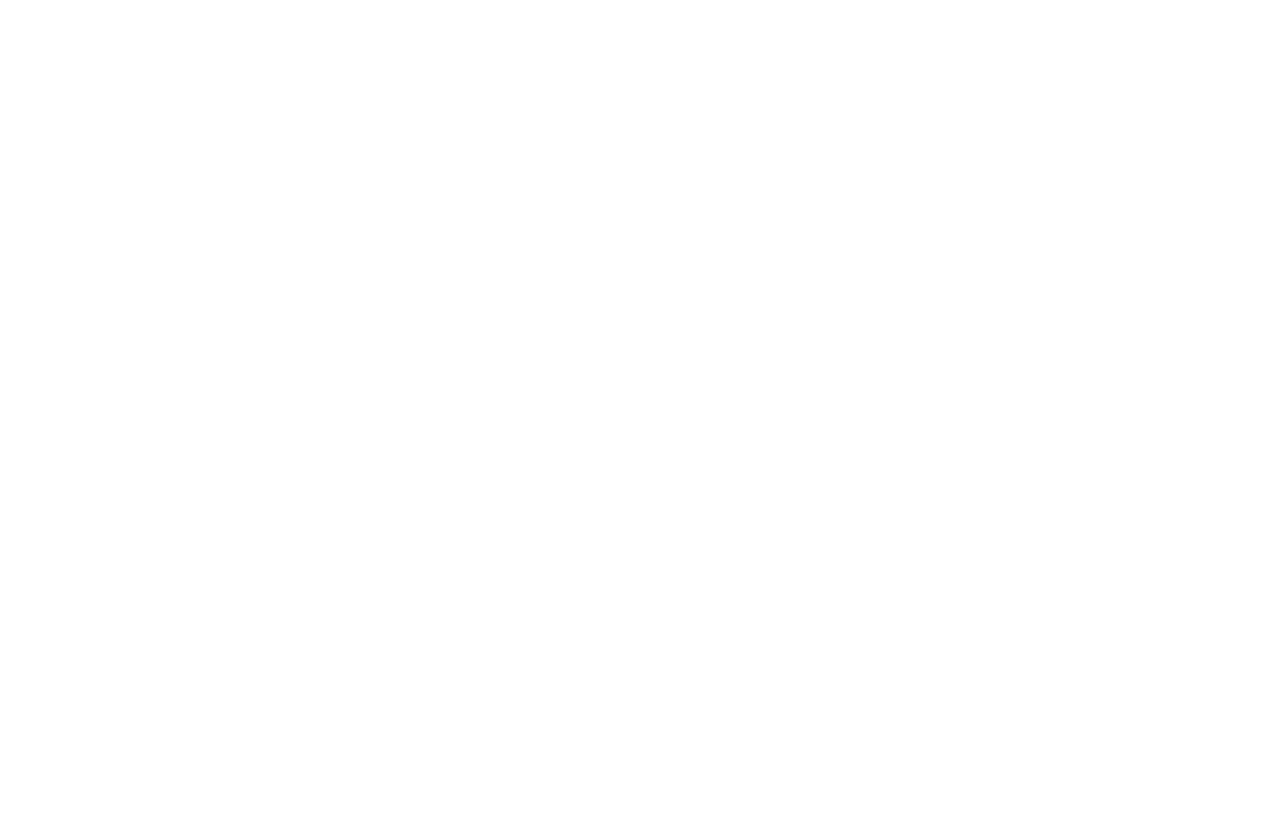
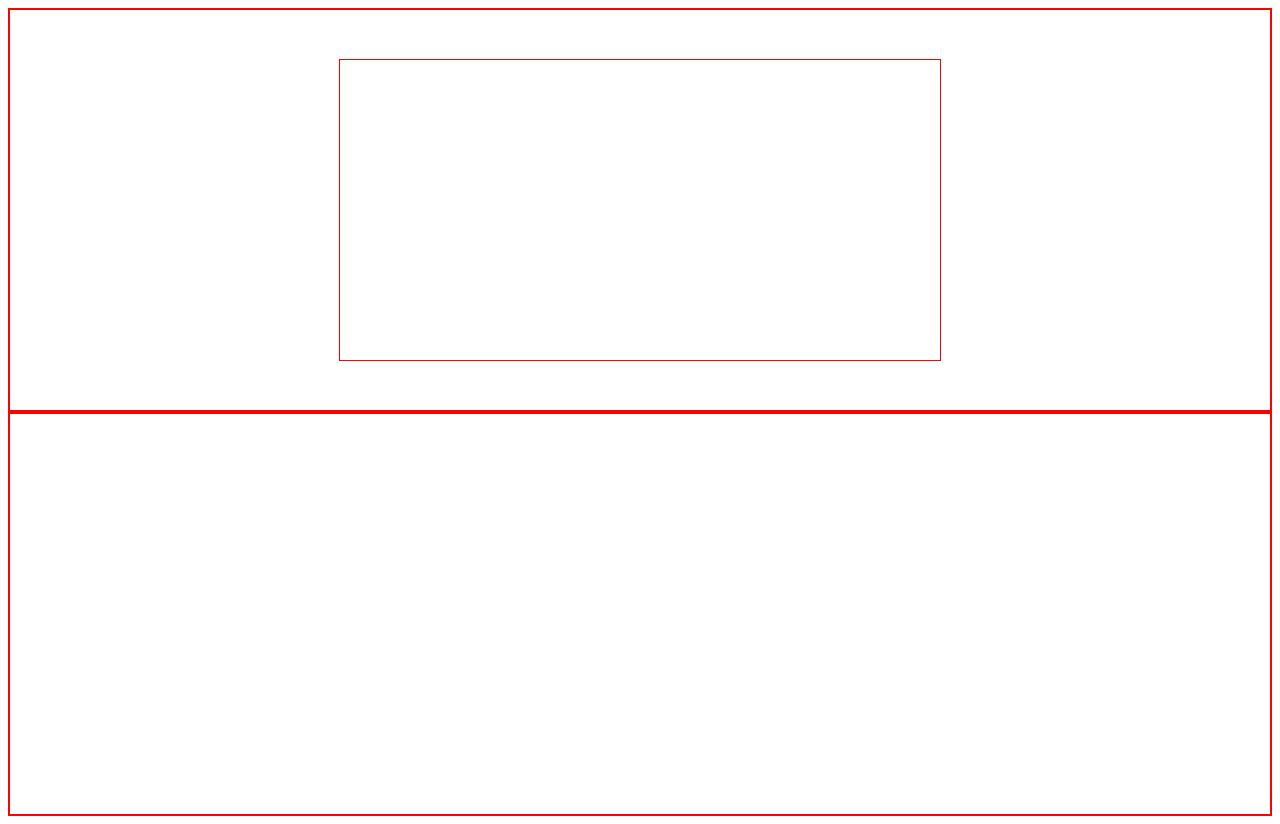
Before and after one commit to gbldmn/htmlcss-struttura-discord, a plain HTML site: page index.html in a window 1280 px wide. Before the commit the page ends 800 px from the top, so only its background shows below. Drawn offline with Linux system fonts and the light colour scheme.

Commit message:
creazione header

```diff
--- a/assets/style.css
+++ b/assets/style.css
@@ -0,0 +1,27 @@
+a* {
+    margin: 0;
+    padding: 0;
+    box-sizing: border-box;
+}
+/* primo contenitore caratteristiche */
+.container {
+height: 400px;
+margin: 0 auto;
+border: 2px solid red
+
+}
+
+
+.flex {
+    display: flex;
+    justify-content: center;
+    align-items: center;
+}
+
+ /* box centrale primo contenitore */
+.box-rosa {
+    height: 300px;
+    width: 600px;
+    border: 1px solid red;
+}
+/* caratteristiche contenitore centrale */
--- a/index.html
+++ b/index.html
@@ -8,6 +8,13 @@
     <link rel="stylesheet" href="./assets/style.css">
 </head>
 <body>
+    <header class="container flex">
+        <div class="box-rosa">
+        </div>
+     </header>
+     <main class="container box"
+
+
 
 </body>
 </html>
```
